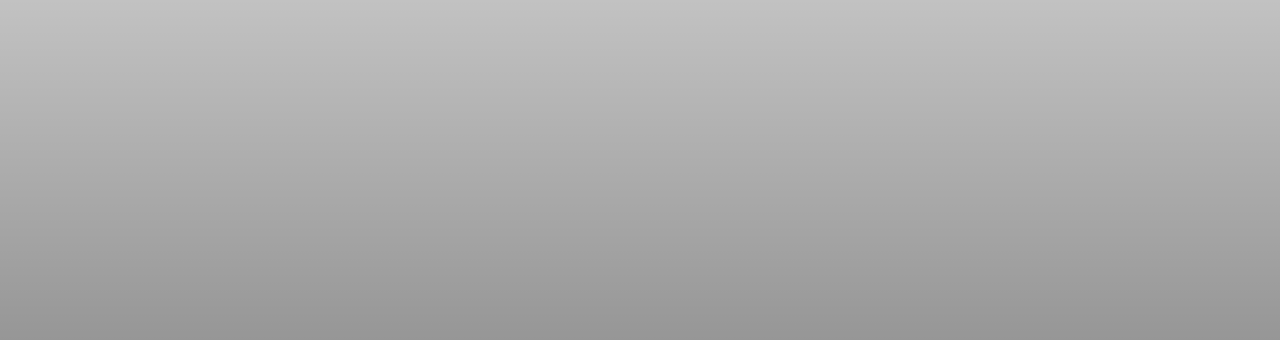
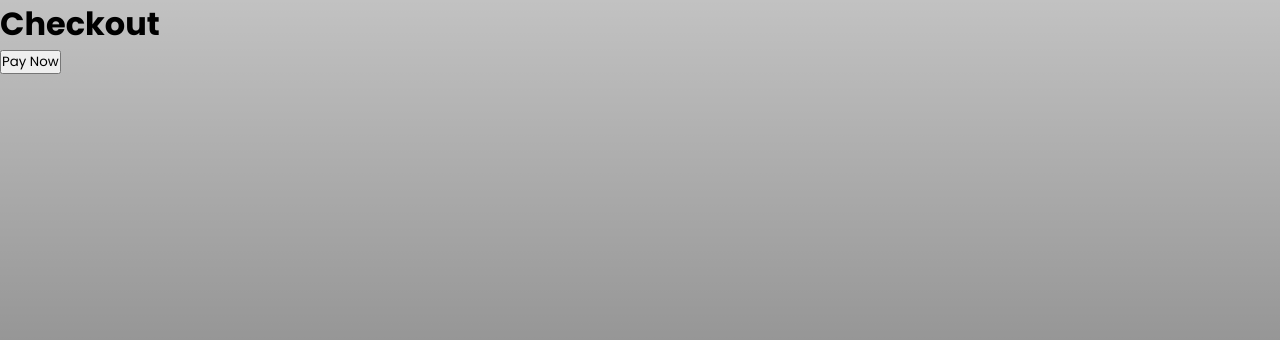
Before and after one commit to julienVandevoorde/memoireJulienV, a Laravel app: page /checkout in a window 1280 px wide. Shown: the part 80-420 px from the top of the page. Run offline with Laravel 10, Linux system fonts and the light colour scheme; some libraries are stand-ins or nearby versions.

Commit message:
Paiement Strip v1.0

```diff
--- a/app/Http/Controllers/CheckoutController.php
+++ b/app/Http/Controllers/CheckoutController.php
@@ -3,8 +3,10 @@
 namespace App\Http\Controllers;
 
 use Illuminate\Http\Request;
+use Illuminate\Support\Facades\Session;
 use Stripe\Stripe;
-use Stripe\Charge;
+use Stripe\Checkout\Session as StripeSession;
+use App\Models\Product;
 
 class CheckoutController extends Controller
 {
@@ -13,18 +15,38 @@ class CheckoutController extends Controller
         return view('shop.checkout');
     }
 
-    public function store(Request $request)
+    public function createSession(Request $request)
     {
-        Stripe::setApiKey(env('STRIPE_SECRET'));
+        Stripe::setApiKey(env('STRIPE_SECRET'));  // Utilisez votre clé secrète Stripe
 
-        $charge = Charge::create([
-            'amount' => 1000, // Amount in cents
-            'currency' => 'usd',
-            'description' => 'Example charge',
-            'source' => $request->input('stripeToken'),
+        // Créer une session de paiement Stripe
+        $session = \Stripe\Checkout\Session::create([
+            'payment_method_types' => ['card'],
+            'line_items' => [[
+                'price_data' => [
+                    'currency' => 'usd',
+                    'product_data' => [
+                        'name' => 'Total Cart',
+                    ],
+                    'unit_amount' => 2000, // Montant en cents, mettez à jour avec votre montant dynamique
+                ],
+                'quantity' => 1,
+            ]],
+            'mode' => 'payment',
+            'success_url' => route('checkout.success'),
+            'cancel_url' => route('checkout.cancel'),
         ]);
 
-        // Handle success
-        return redirect()->route('shop.index')->with('success', 'Payment successful!');
+        return response()->json(['id' => $session->id]);
+    }
+
+    public function success()
+    {
+        return view('shop.success'); // Assurez-vous d'avoir une vue de succès
+    }
+
+    public function cancel()
+    {
+        return view('shop.cancel'); // Assurez-vous d'avoir une vue d'annulation
     }
 }
--- a/resources/views/shop/cart.blade.php
+++ b/resources/views/shop/cart.blade.php
@@ -24,6 +24,8 @@
                 @endforeach
             </tbody>
         </table>
+        <!-- Bouton pour accéder au checkout -->
+        <a href="{{ route('checkout.index') }}" class="btn btn-primary mt-3">Proceed to Checkout</a>
     @else
         <p>Your cart is empty.</p>
     @endif
--- a/resources/views/shop/checkout.blade.php
+++ b/resources/views/shop/checkout.blade.php
@@ -1,12 +1,42 @@
 @extends('layouts.app')
 
 @section('content')
+<div class="container">
+    <h1>Checkout</h1>
+
+    <!-- Stripe Checkout Form -->
     <form action="{{ url('/checkout') }}" method="post" id="payment-form">
         @csrf
-        <script src="https://checkout.stripe.com/checkout.js" class="stripe-button"
-                data-key="{{ env('STRIPE_KEY') }}"
-                data-description="Example Charge"
-                data-amount="1000"
-                data-locale="auto"></script>
+        <button type="submit" class="btn btn-success">Pay Now</button>
     </form>
+</div>
+
+<script src="https://js.stripe.com/v3/"></script>
+<script>
+    document.getElementById('payment-form').addEventListener('submit', async function(e) {
+        e.preventDefault();
+
+        try {
+            const response = await fetch('{{ url("/checkout/session") }}', {
+                method: 'POST',
+                headers: {
+                    'Content-Type': 'application/json',
+                    'X-CSRF-TOKEN': '{{ csrf_token() }}'
+                }
+            });
+
+            if (!response.ok) {
+                const error = await response.json();
+                console.error('Erreur:', error.error);
+                return;
+            }
+
+            const { id: sessionId } = await response.json();
+            const stripe = Stripe("{{ env('STRIPE_KEY') }}");  // Correction de la syntaxe ici
+            stripe.redirectToCheckout({ sessionId });
+        } catch (error) {
+            console.error('Erreur:', error);
+        }
+    });
+</script>
 @endsection
--- a/routes/web.php
+++ b/routes/web.php
@@ -73,4 +73,7 @@ Route::get('/cart/count', [CartController::class, 'count'])->name('cart.count');
 
 // Routes pour le processus de paiement
 Route::get('/checkout', [CheckoutController::class, 'index'])->name('checkout.index'); // Afficher la page de paiement
-Route::post('/checkout', [CheckoutController::class, 'store']); // Effectuer le paiement
+Route::post('/checkout', [CheckoutController::class, 'store'])->name('checkout.store'); // Effectuer le paiement
+Route::post('/checkout/session', [CheckoutController::class, 'createSession'])->name('checkout.createSession'); // Créer une session de paiement
+Route::get('/checkout/success', [CheckoutController::class, 'success'])->name('checkout.success'); // Page de succès
+Route::get('/checkout/cancel', [CheckoutController::class, 'cancel'])->name('checkout.cancel'); // Page d'annulation
```
